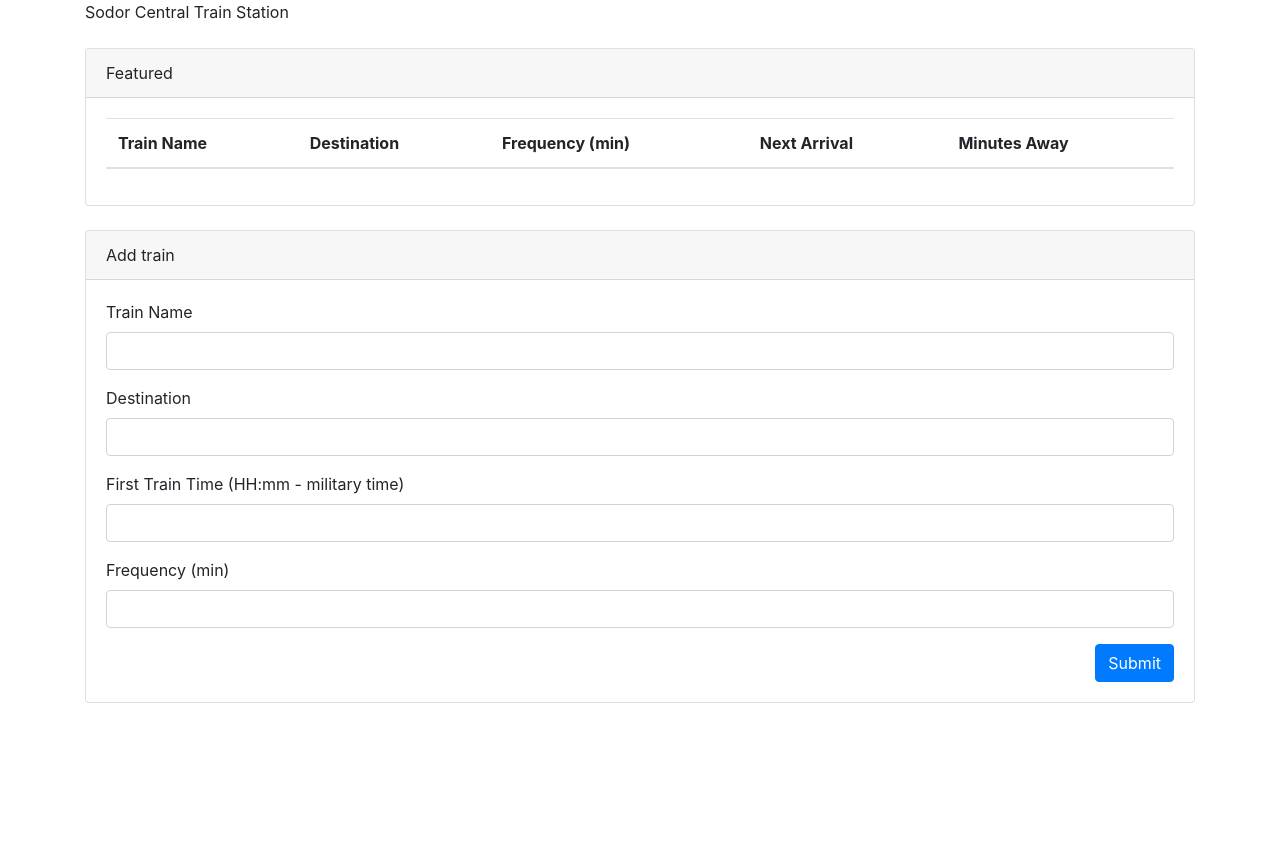
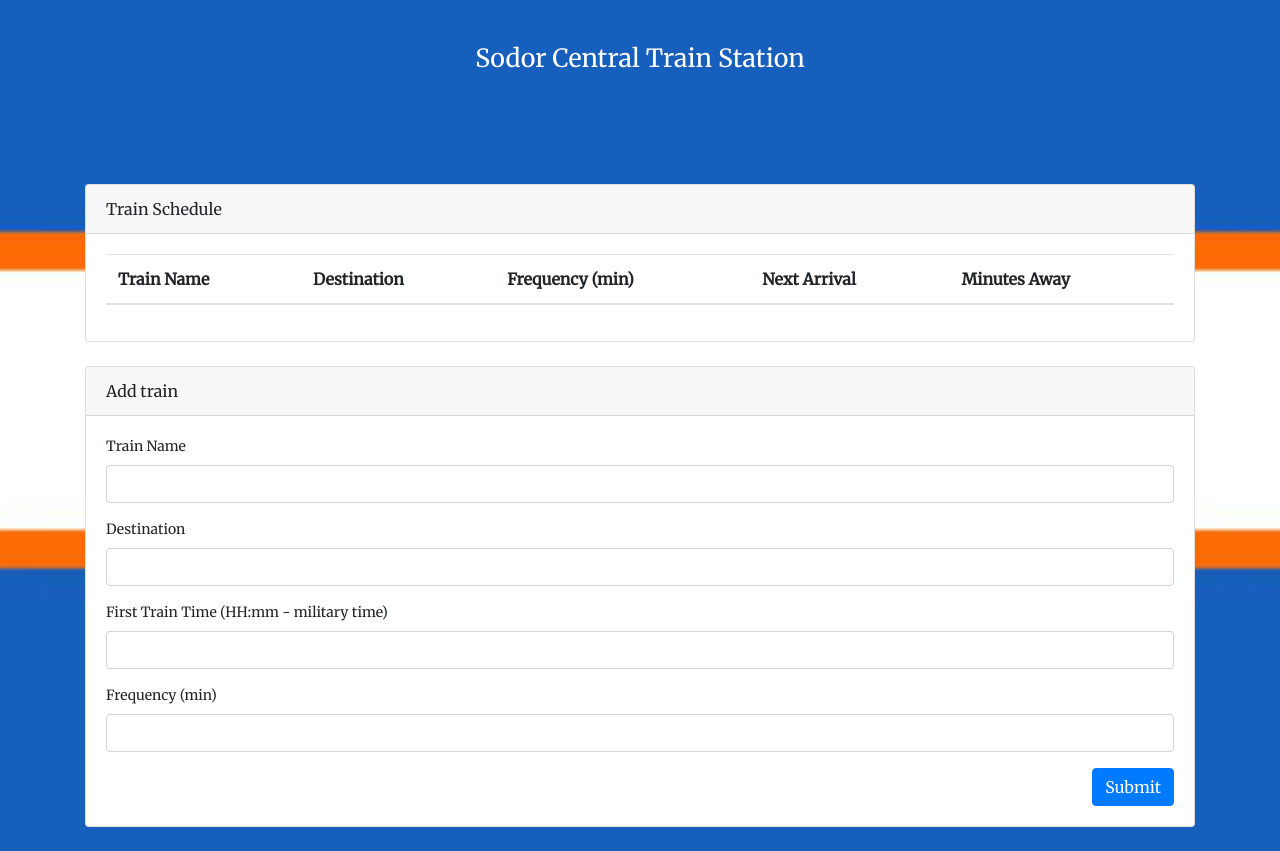
Before and after one commit to JakeH-013/Sodor-Train-Schedule, a plain HTML site: page index.html in a window 1280 px wide. Before the commit the page ends 800 px from the top, so only its background shows below. Drawn offline with nearby package versions, Linux system fonts and the light colour scheme; no server answers.

Commit message:
added css styling

```diff
--- a/assets/css/style.css
+++ b/assets/css/style.css
@@ -0,0 +1,26 @@
+header,
+.row {
+    font-family: 'Merriweather', serif;
+}
+
+body {
+    background: url(../images/Zt22nzOwTVl5bTQ2uEbrzA6Hi6G4WSH7J5QseqDGzts.png) no-repeat center center fixed;
+    -webkit-background-size: cover;
+    -moz-background-size: cover;
+    -o-background-size: cover;
+    background-size: cover;
+}
+
+tbody,
+.form-group {
+    font-size: 14px;
+}
+
+header {
+
+    color: white;
+    font-size: 25px;
+    text-align: center;
+    padding: 40px;
+    height: 160px;
+}
--- a/assets/js/function.js
+++ b/assets/js/function.js
@@ -80,4 +80,5 @@ var firebaseConfig = {
     );
     //appends the row
     $("#train-table > tbody").append(newRow);
+    $("#time").text(moment(currentTime).format("hh:mm A"));
   });
--- a/index.html
+++ b/index.html
@@ -7,6 +7,7 @@
     <meta http-equiv="X-UA-Compatible" content="ie=edge">
     <link rel="stylesheet" type="text/css" href="./assets/css/reset.css">
     <link rel="stylesheet" type="text/css" href="./assets/css/style.css">
+    <link href="https://fonts.googleapis.com/css?family=Merriweather&display=swap" rel="stylesheet">
 
     <title>Sodor Train Schedule</title>
 
@@ -29,14 +30,16 @@
 
     <div class="container">
 
-        <header>Sodor Central Train Station</header>
+        <header>Sodor Central Train Station
+                <div id="time"></div>
+        </header>
         <br>
 
         <div class="row">
             <div class="col-md-12">
                 <div class="card">
                     <div class="card-header">
-                        Featured
+                        Train Schedule
                     </div>
                     <div class="card-body">
                         <table class="table" id="train-table">
```
Also changed, not shown: assets/images/Zt22nzOwTVl5bTQ2uEbrzA6Hi6G4WSH7J5QseqDGzts.png (added).
